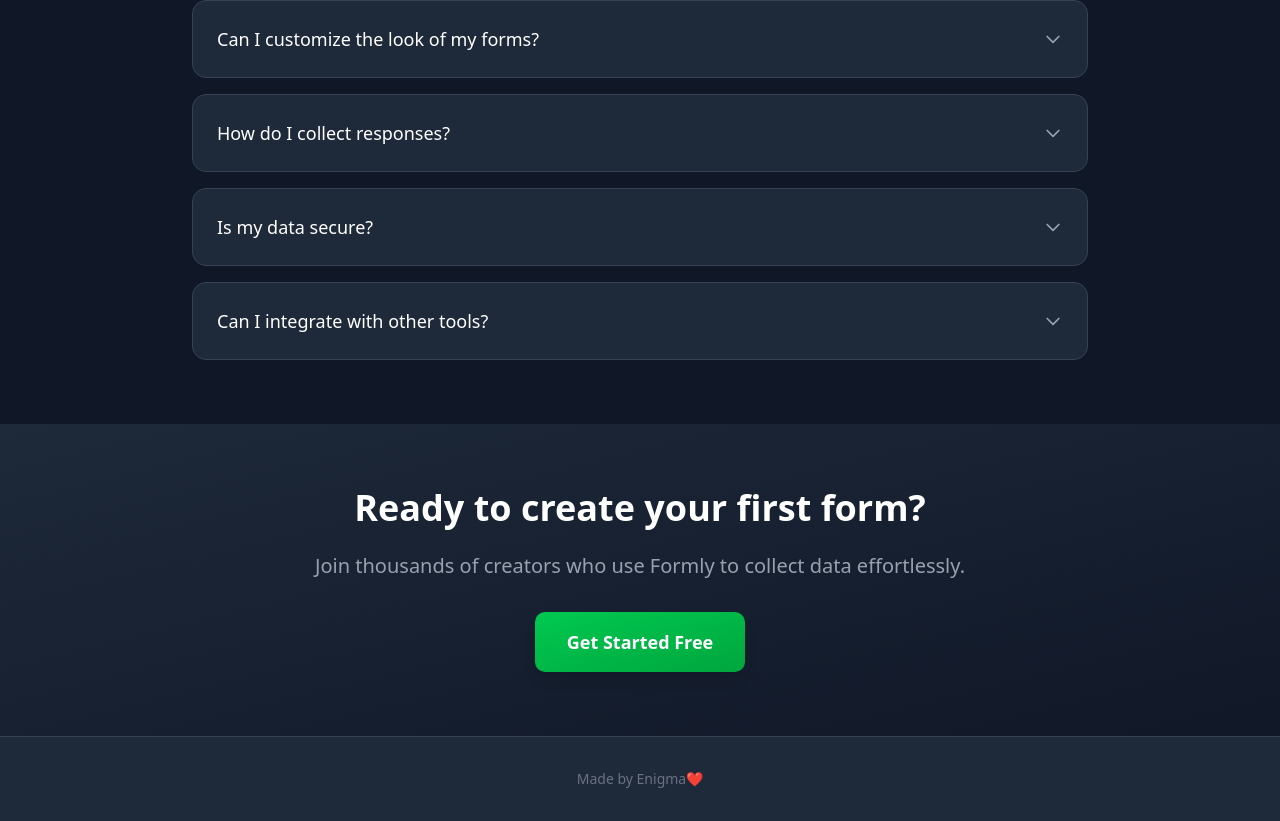
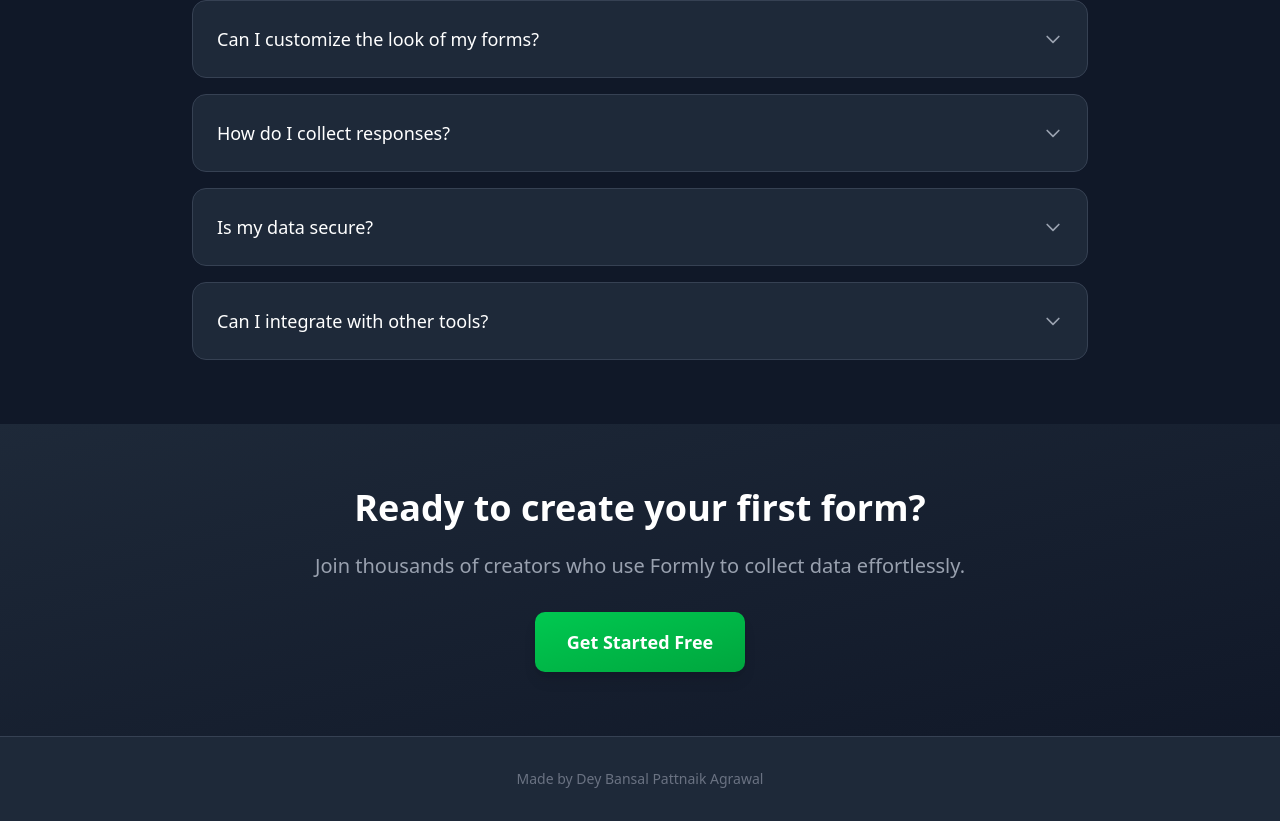
Before and after one commit to chirag713/form-generator-fe, a Next.js app: page / in a window 1280 px wide. Shown: the part 1769-2590 px from the top of the page. Built offline with nearby package versions, Linux system fonts and the light colour scheme; no server answers.

Commit message:
Update footer text with new author name

```diff
--- a/src/components/layouts/unauthenticatedLandingPage.tsx
+++ b/src/components/layouts/unauthenticatedLandingPage.tsx
@@ -237,7 +237,7 @@
 
       {/* Minimal Footer */}
       <footer className="bg-gray-800 border-t border-gray-700 py-8 text-center">
-        <p className="text-gray-500 text-sm">Made by Enigma❤</p>
+        <p className="text-gray-500 text-sm">Made by Dey Bansal Pattnaik Agrawal</p>
       </footer>
     </div>
   );
```
